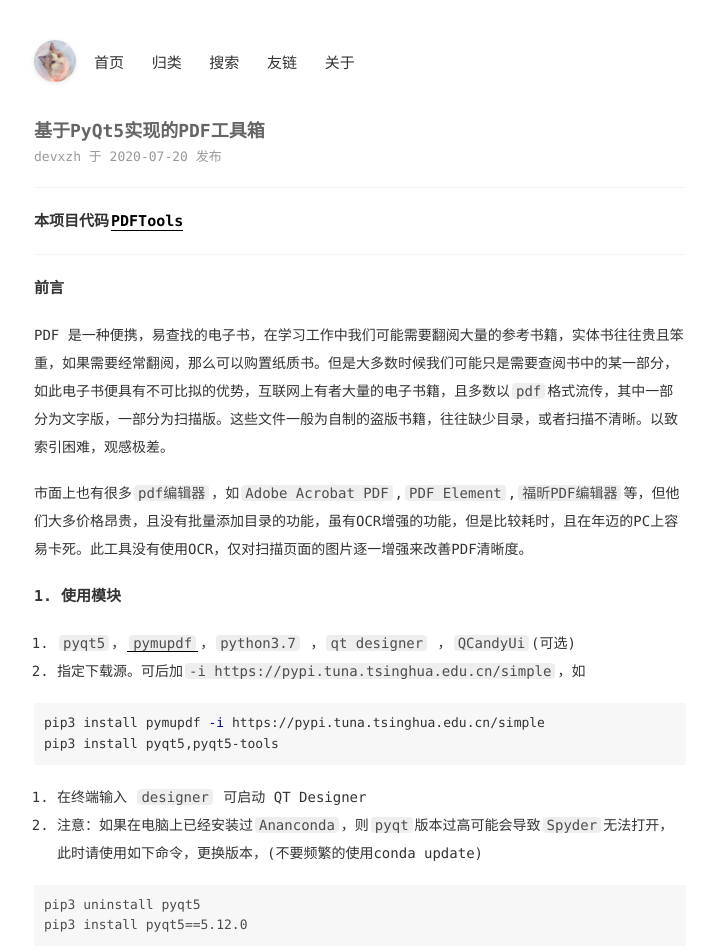
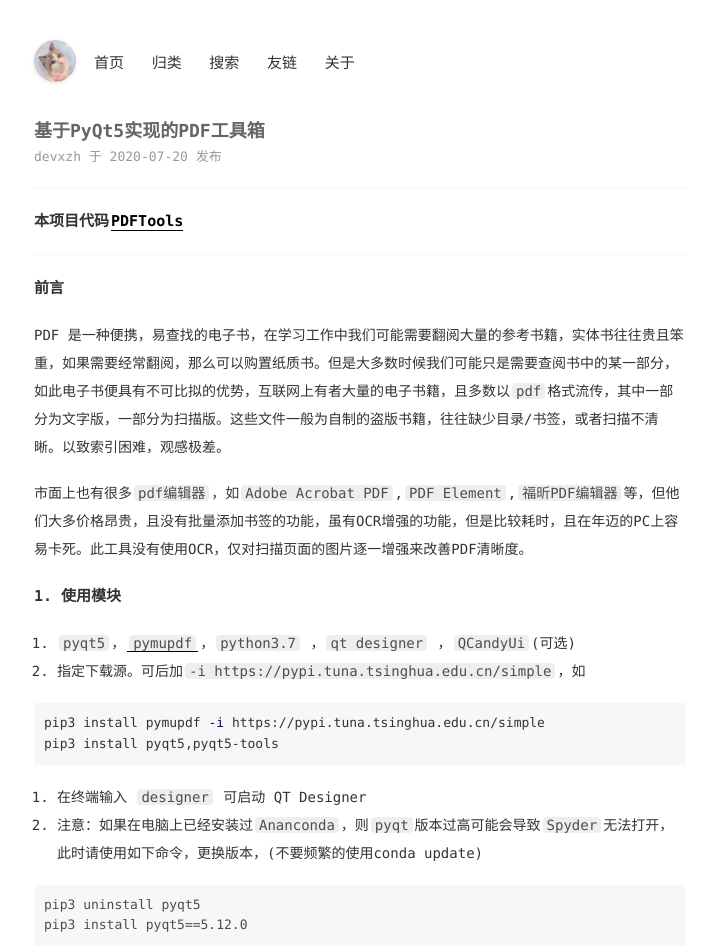
Before and after one commit to devxzh/devxzh.github.io, a Jekyll site: the page built from _posts/2020-07-20-基于PyQt5实现的PDF工具箱.md, in a window 1280 px wide. Shown: the top 952 px of the page, without its empty margins (280-994 px from the left). Built offline with Jekyll 4.4.1, drawn with Linux system fonts in a browser that asks for light colours; comment, search, counter and statistics services are not loaded.

Commit message:
Update 2020-07-20-基于PyQt5实现的PDF工具箱.md

```diff
--- a/_posts/2020-07-20-基于PyQt5实现的PDF工具箱.md
+++ b/_posts/2020-07-20-基于PyQt5实现的PDF工具箱.md
@@ -12,9 +12,9 @@ categories: [Python,PDF,PyQt5,GUI]
 
 ### 前言
 
-PDF 是一种便携，易查找的电子书，在学习工作中我们可能需要翻阅大量的参考书籍，实体书往往贵且笨重，如果需要经常翻阅，那么可以购置纸质书。但是大多数时候我们可能只是需要查阅书中的某一部分，如此电子书便具有不可比拟的优势，互联网上有者大量的电子书籍，且多数以`pdf`格式流传，其中一部分为文字版，一部分为扫描版。这些文件一般为自制的盗版书籍，往往缺少目录，或者扫描不清晰。以致索引困难，观感极差。
+PDF 是一种便携，易查找的电子书，在学习工作中我们可能需要翻阅大量的参考书籍，实体书往往贵且笨重，如果需要经常翻阅，那么可以购置纸质书。但是大多数时候我们可能只是需要查阅书中的某一部分，如此电子书便具有不可比拟的优势，互联网上有者大量的电子书籍，且多数以`pdf`格式流传，其中一部分为文字版，一部分为扫描版。这些文件一般为自制的盗版书籍，往往缺少目录/书签，或者扫描不清晰。以致索引困难，观感极差。
 
-市面上也有很多`pdf编辑器`，如`Adobe Acrobat PDF`,`PDF Element`,`福昕PDF编辑器`等，但他们大多价格昂贵，且没有批量添加目录的功能，虽有OCR增强的功能，但是比较耗时，且在年迈的PC上容易卡死。此工具没有使用OCR，仅对扫描页面的图片逐一增强来改善PDF清晰度。
+市面上也有很多`pdf编辑器`，如`Adobe Acrobat PDF`,`PDF Element`,`福昕PDF编辑器`等，但他们大多价格昂贵，且没有批量添加书签的功能，虽有OCR增强的功能，但是比较耗时，且在年迈的PC上容易卡死。此工具没有使用OCR，仅对扫描页面的图片逐一增强来改善PDF清晰度。
 
 ### 1. 使用模块
 
```
